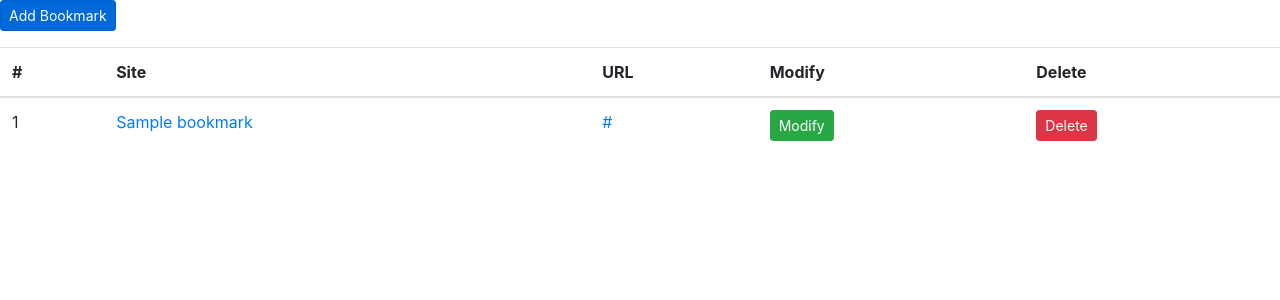
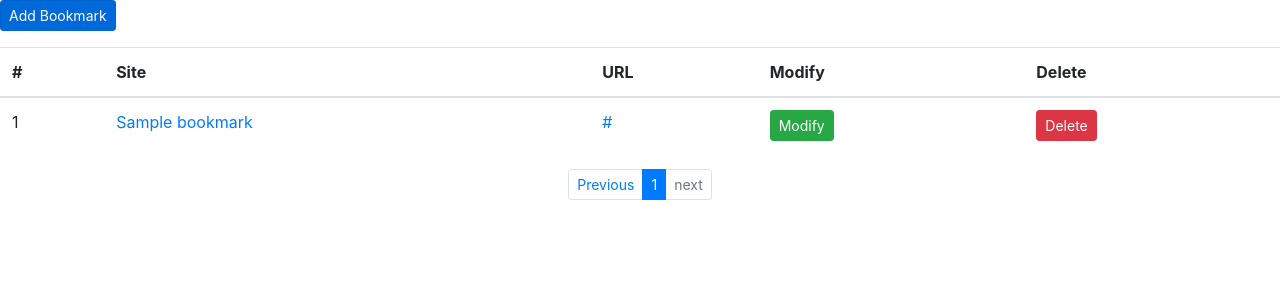
Before and after one commit to 2020emirim/2-practice-list-seohyunni, a Django app: page /bookmark/ in a window 1280 px wide. Shown: the top 300 px of the page. Run offline with Django 3.2, Linux system fonts and the light colour scheme; tables that the repository leaves empty hold one stand-in row (values such as "Sample post"); some libraries are stand-ins or nearby versions.

Commit message:
pagenation

```diff
--- a/bookmark/models.py
+++ b/bookmark/models.py
@@ -5,6 +5,7 @@ from django.urls import reverse
 class Bookmark(models.Model):
     site_name = models.CharField(max_length=20)
     url = models.URLField('Site URL')
+    pagenate_by = 3
 
     def __str__(self):
         return "제목 : " + self.site_name + ", url : " + self.url
--- a/bookmark/templates/bookmark/bookmark_list.html
+++ b/bookmark/templates/bookmark/bookmark_list.html
@@ -28,3 +28,25 @@
     </tbody>
 </table>
 {% endblock %}
+
+{% block pagination %}
+    <ul class="pagination pagination-sm justify-content-center">
+    {% if page_obj.has_previous %}
+        <li class="page-item"><a href="{{ request.path }}?page={{ page.obj.previous_page_number }}" class="page-link">Previous</a></li>
+    {% else %}
+        <li class="page-item"><a href="" class="page-link">Previous</a></li>
+    {% endif %}
+        <!-- 어쩌고/bookmark/?page=숫자 -->
+        {% for page in page_obj.paginator.page_range %}
+        <li class="page-item{% if page_obj.number == forloop.counter %} active{% endif %}">
+            <a href="{{ reuest.path }}?page={{ forloop.counter }}" class="page-link">{{ forloop.counter }}</a>
+        </li>
+        {% endfor %}
+        {% if page_obj.has_next %}
+            <li class="page-item"><a href="{{ request.path }}?pge={{ page_obj.next_page_number }}" class="page-link">next</a></li>
+        {% else %}
+            <li class="page-item disabled"><a href="" class="page-link">next</a></li>
+        {% endif %}
+
+    </ul>
+{% endblock %}
--- a/bookmark/views.py
+++ b/bookmark/views.py
@@ -7,6 +7,7 @@ from bookmark.models import Bookmark
 
 class BookmarkList(ListView):
     model = Bookmark
+    paginate_by=3
 
 
 class BookmarkCreateView(CreateView):  # bookmark_form.html
--- a/templates/base.html
+++ b/templates/base.html
@@ -13,7 +13,9 @@
 </head>
 <body>
     {% block content %}
+    {% endblock %}
 
+    {% block pagination %}
     {% endblock %}
 </body>
 </html>
```
Also changed, not shown: README.md.
